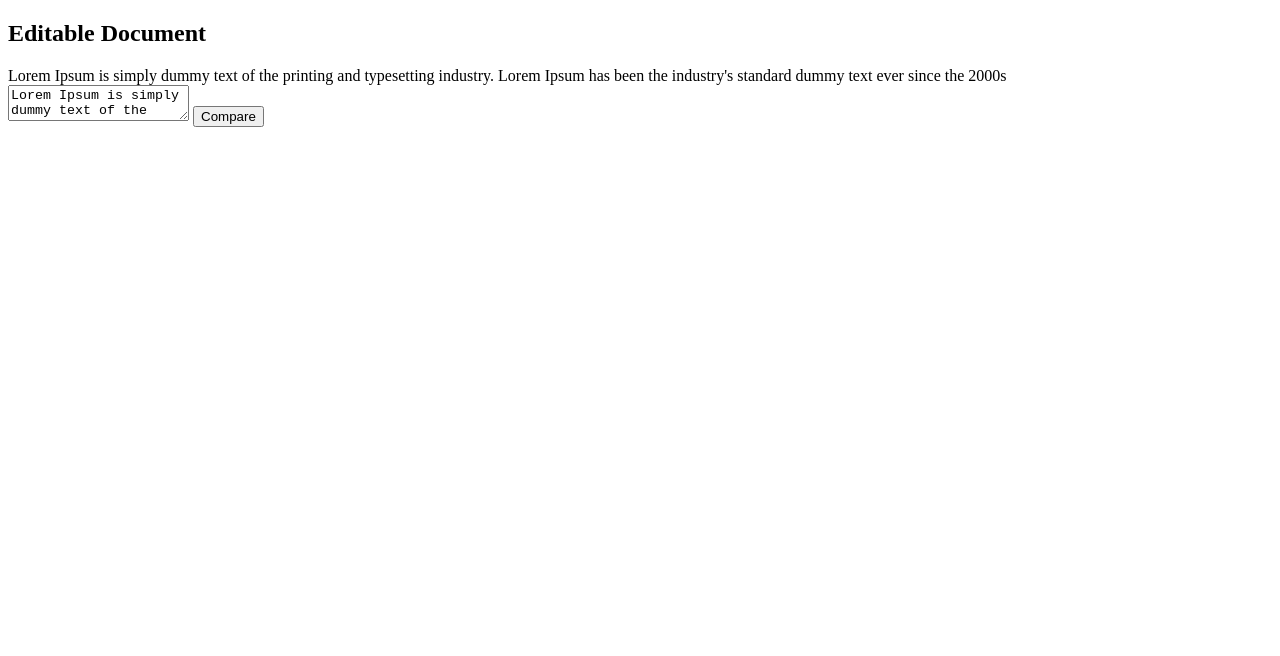
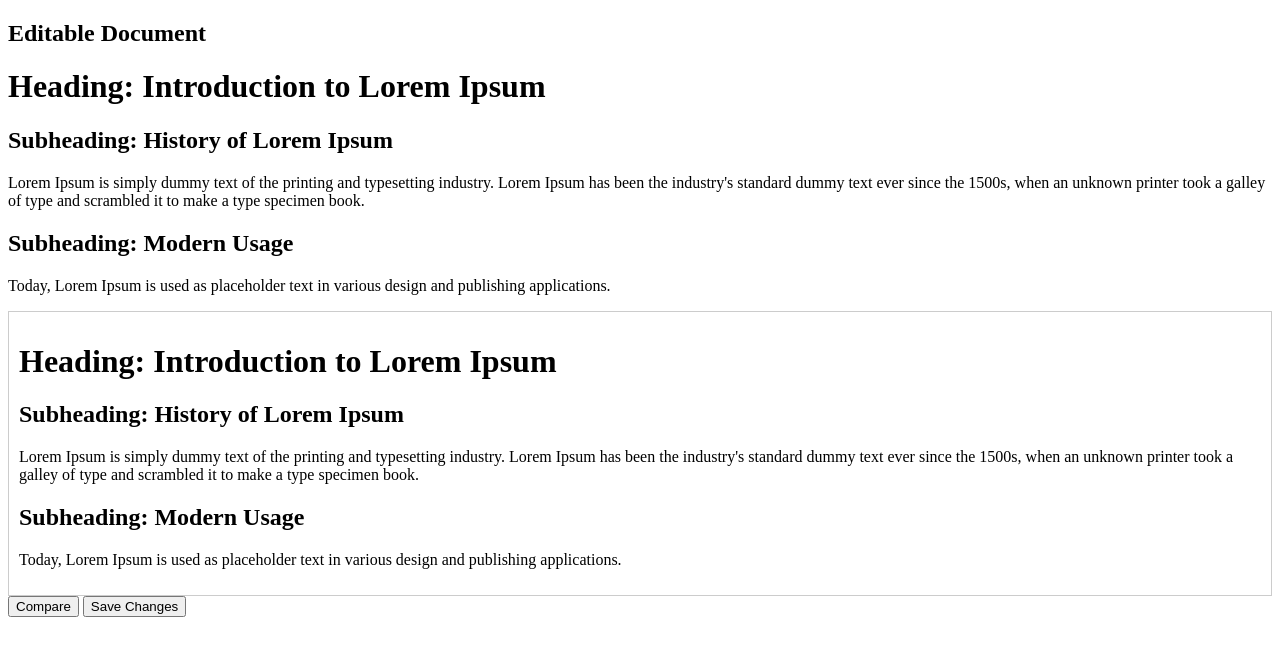
Before and after one commit to amir-apptimumlabs/TextDiff-Tracker, a plain HTML site: page index.html in a window 1280 px wide. Drawn offline with nearby package versions, Linux system fonts and the light colour scheme.

Commit message:
modify the implementation to use a contenteditable div instead of a textarea

```diff
--- a/index.html
+++ b/index.html
@@ -12,11 +12,29 @@
 <body>
 
     <h2>Editable Document</h2>
-    <div id="originalText">Lorem Ipsum is simply dummy text of the printing and typesetting industry. Lorem Ipsum has
-        been the industry's standard dummy text ever since the 2000s</div>
-    <textarea
-        id="newText">Lorem Ipsum is simply dummy text of the printing and typesetting industry. Lorem Ipsum has been the industry's standard dummy text ever since the 2000s</textarea>
+    <div id="originalText">
+        <h1>Heading: Introduction to Lorem Ipsum</h1>
+        <h2>Subheading: History of Lorem Ipsum</h2>
+        <p>Lorem Ipsum is simply dummy text of the printing and typesetting industry.
+            Lorem Ipsum has been the industry's standard dummy text ever since the 1500s,
+            when an unknown printer took a galley of type and scrambled it to make a type specimen book.</p>
+        <h2>Subheading: Modern Usage</h2>
+        <p>Today, Lorem Ipsum is used as placeholder text in various design and publishing applications.</p>
+    </div>
+
+    <div id="textArea" contenteditable="true">
+        <h1>Heading: Introduction to Lorem Ipsum</h1>
+        <h2>Subheading: History of Lorem Ipsum</h2>
+        <p>Lorem Ipsum is simply dummy text of the printing and typesetting industry.
+            Lorem Ipsum has been the industry's standard dummy text ever since the 1500s,
+            when an unknown printer took a galley of type and scrambled it to make a type specimen book.</p>
+        <h2>Subheading: Modern Usage</h2>
+        <p>Today, Lorem Ipsum is used as placeholder text in various design and publishing applications.</p>
+    </div>
+
     <button onclick="highlightChanges()">Compare</button>
+    <button onclick="updateOriginalText()">Save Changes</button>
+
     <div id="result"></div>
 
     <style>
@@ -30,14 +48,21 @@
             background-color: #d4edda;
             padding: 2px;
         }
+
+        #textArea {
+            border: 1px solid #ccc;
+            padding: 10px;
+            min-height: 100px;
+        }
     </style>
+
 
 
     <script>
         function highlightChanges() {
             var dmp = new diff_match_patch();
-            var oldText = document.getElementById("originalText").innerText;
-            var newText = document.getElementById("newText").value;
+            var oldText = document.getElementById("originalText").innerHTML;
+            var newText = document.getElementById("textArea").innerHTML; // Get inner HTML content
 
             var diff = dmp.diff_main(oldText, newText);
             dmp.diff_cleanupSemantic(diff);
@@ -50,6 +75,13 @@
 
             document.getElementById("result").innerHTML = resultHTML;
         }
+
+        // Update the original text with the new content
+        function updateOriginalText() {
+            document.getElementById("originalText").innerHTML = document.getElementById("textArea").innerHTML;
+            document.getElementById("result").innerHTML = ""; // Clear the diff results
+        }
+
     </script>
 
 </body>
```
